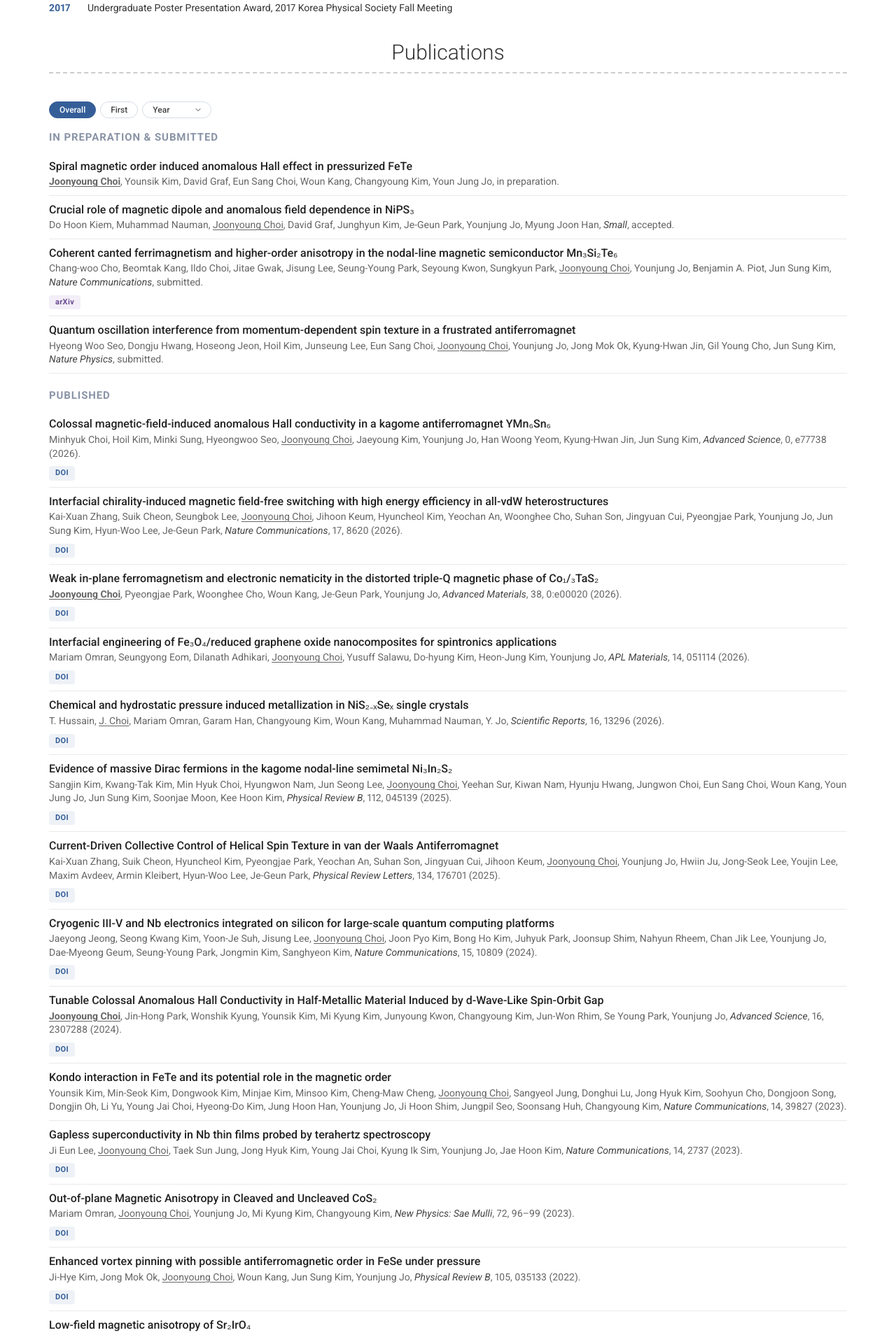
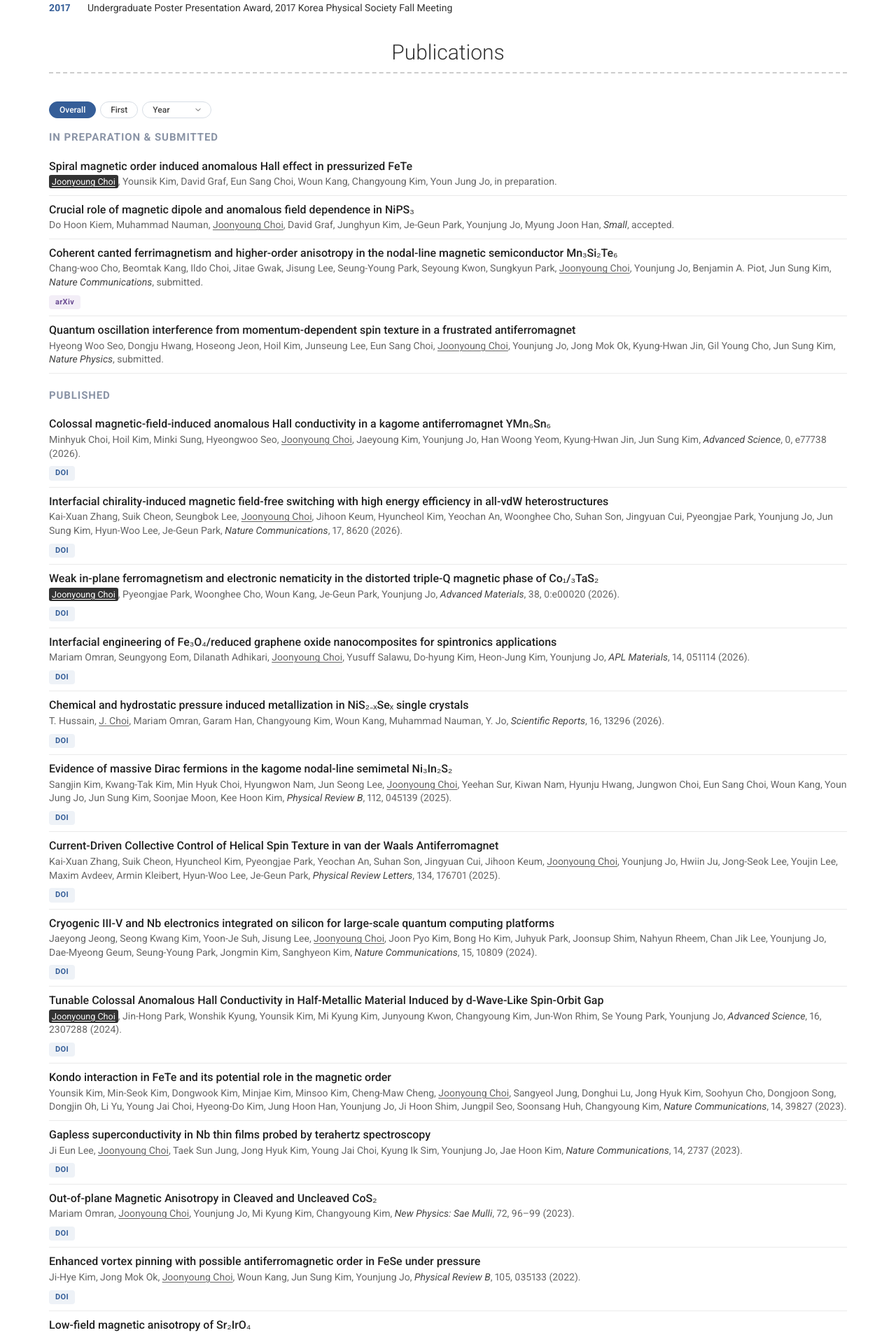
Before and after one commit to joonyoung-phys/cv, a Jekyll site: the page built from index.md, in a window 1280 px wide. Shown: the part 1484-3392 px from the top of the page at 70% size. Built offline with Jekyll 4.4.1, drawn with Linux system fonts in a browser that asks for light colours; nearby versions of some CDN libraries.

Commit message:
Update _config.yml

```diff
--- a/_config.yml
+++ b/_config.yml
@@ -125,7 +125,7 @@ content:
 
       <div class="pub-entry" data-year="inprep" data-first="true">
       <p class="pub-title">Spiral magnetic order induced anomalous Hall effect in pressurized FeTe</p>
-      <p class="pub-meta"><strong><u>Joonyoung Choi</u></strong>, Younsik Kim, David Graf, Eun Sang Choi, Woun Kang, Changyoung Kim, Youn Jung Jo, in preparation.</p>
+      <p class="pub-meta"><mark><u>Joonyoung Choi</u></mark>, Younsik Kim, David Graf, Eun Sang Choi, Woun Kang, Changyoung Kim, Youn Jung Jo, in preparation.</p>
       </div>
 
       <div class="pub-entry" data-year="inprep" data-first="false">
@@ -160,7 +160,7 @@ content:
 
       <div class="pub-entry" data-year="2026" data-first="true">
       <p class="pub-title">Weak in-plane ferromagnetism and electronic nematicity in the distorted triple-Q magnetic phase of Co₁/₃TaS₂</p>
-      <p class="pub-meta"><strong><u>Joonyoung Choi</u></strong>, Pyeongjae Park, Woonghee Cho, Woun Kang, Je-Geun Park, Younjung Jo, <em>Advanced Materials</em>, 38, 0:e00020 (2026).</p>
+      <p class="pub-meta"><mark><u>Joonyoung Choi</u></mark>, Pyeongjae Park, Woonghee Cho, Woun Kang, Je-Geun Park, Younjung Jo, <em>Advanced Materials</em>, 38, 0:e00020 (2026).</p>
       <p class="pub-tags"><a class="pub-tag" href="https://doi.org/10.1002/adma.202600020" target="_blank">DOI</a></p>
       </div>
 
@@ -196,7 +196,7 @@ content:
 
       <div class="pub-entry" data-year="2024" data-first="true">
       <p class="pub-title">Tunable Colossal Anomalous Hall Conductivity in Half-Metallic Material Induced by d-Wave-Like Spin-Orbit Gap</p>
-      <p class="pub-meta"><strong><u>Joonyoung Choi</u></strong>, Jin-Hong Park, Wonshik Kyung, Younsik Kim, Mi Kyung Kim, Junyoung Kwon, Changyoung Kim, Jun-Won Rhim, Se Young Park, Younjung Jo, <em>Advanced Science</em>, 16, 2307288 (2024).</p>
+      <p class="pub-meta"><mark><u>Joonyoung Choi</u></mark>, Jin-Hong Park, Wonshik Kyung, Younsik Kim, Mi Kyung Kim, Junyoung Kwon, Changyoung Kim, Jun-Won Rhim, Se Young Park, Younjung Jo, <em>Advanced Science</em>, 16, 2307288 (2024).</p>
       <p class="pub-tags"><a class="pub-tag" href="https://doi.org/10.1002/advs.202307288" target="_blank">DOI</a></p>
       </div>
 
@@ -231,19 +231,19 @@ content:
 
       <div class="pub-entry" data-year="2021" data-first="true">
       <p class="pub-title">Dependence of superconductivity on the crystallinity of Nb films on Si wafers</p>
-      <p class="pub-meta"><strong><u>Joonyoung Choi</u></strong>, Chang-Duk Kim, Younjung Jo, <em>Progress in Superconductivity and Cryogenics</em>, 23, No. 4 (2021).</p>
+      <p class="pub-meta"><mark><u>Joonyoung Choi</u></mark>, Chang-Duk Kim, Younjung Jo, <em>Progress in Superconductivity and Cryogenics</em>, 23, No. 4 (2021).</p>
       <p class="pub-tags"><a class="pub-tag" href="https://doi.org/10.3928/PSAC.2021.23.4.001" target="_blank">DOI</a></p>
       </div>
 
       <div class="pub-entry" data-year="2020" data-first="true">
       <p class="pub-title">Enhancing the critical temperature of strained Niobium films</p>
-      <p class="pub-meta"><strong><u>Joonyoung Choi</u></strong>, Young-Kyoung Kim, Chang-Duk Kim, Sooran Kim, Younjung Jo, <em>Materials Research Express</em>, 7, 076001 (2020).</p>
+      <p class="pub-meta"><mark><u>Joonyoung Choi</u></mark>, Young-Kyoung Kim, Chang-Duk Kim, Sooran Kim, Younjung Jo, <em>Materials Research Express</em>, 7, 076001 (2020).</p>
       <p class="pub-tags"><a class="pub-tag" href="https://doi.org/10.1088/2053-1591/abaf4a" target="_blank">DOI</a></p>
       </div>
 
       <div class="pub-entry" data-year="2019" data-first="true">
       <p class="pub-title">Characterization of MgZnO films depending on the deposition power of RF sputtering system</p>
-      <p class="pub-meta"><strong><u>Joonyoung Choi</u></strong>, Jinyong Kim, Hyeona Kim, Ganghyeon Park, Giseong Lee, Younjung Jo, Chang-Duk Kim, <em>New Physics: Sae Mulli</em>, 69, 369–375 (2019).</p>
+      <p class="pub-meta"><mark><u>Joonyoung Choi</u></mark>, Jinyong Kim, Hyeona Kim, Ganghyeon Park, Giseong Lee, Younjung Jo, Chang-Duk Kim, <em>New Physics: Sae Mulli</em>, 69, 369–375 (2019).</p>
       <p class="pub-tags"><a class="pub-tag" href="https://doi.org/10.3938/NPSM.69.369" target="_blank">DOI</a></p>
       </div>
 
@@ -255,7 +255,7 @@ content:
 
       <div class="pub-entry" data-year="2018" data-first="true">
       <p class="pub-title">Analysis of the Superconducting Characteristics of Niobium Thin Films Deposited by Using a DC Magnetron Sputtering System</p>
-      <p class="pub-meta"><strong><u>Joonyoung Choi</u></strong>, Jaehyun Lee, Chang-Duk Kim, Younjung Jo, Jeonghun Kang, Sung Ho Bae, Jaehyeok Yang, DabIn Jeong, <em>New Physics: Sae Mulli</em>, 68, 284–289 (2018).</p>
+      <p class="pub-meta"><mark><u>Joonyoung Choi</u></mark>, Jaehyun Lee, Chang-Duk Kim, Younjung Jo, Jeonghun Kang, Sung Ho Bae, Jaehyeok Yang, DabIn Jeong, <em>New Physics: Sae Mulli</em>, 68, 284–289 (2018).</p>
       <p class="pub-tags"><a class="pub-tag" href="https://doi.org/10.3938/NPSM.68.284" target="_blank">DOI</a></p>
       </div>
       </div>
```
